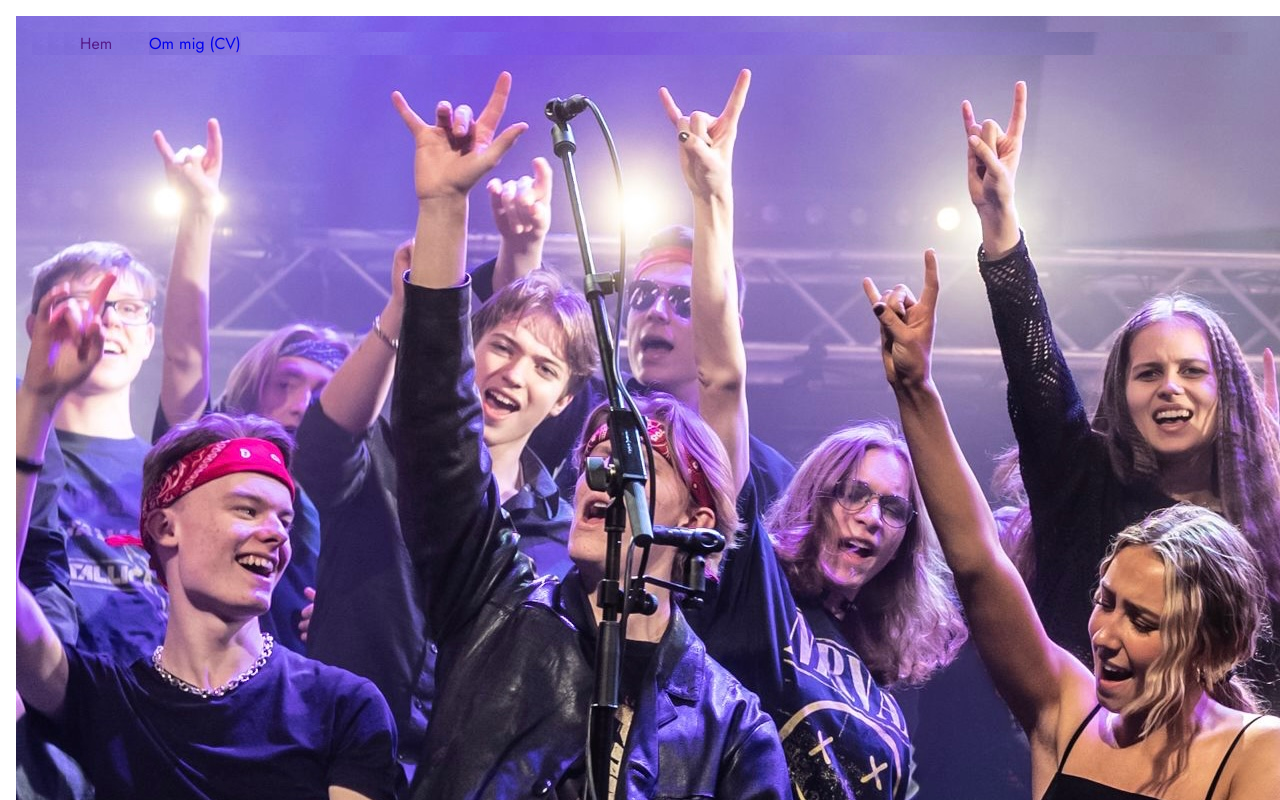
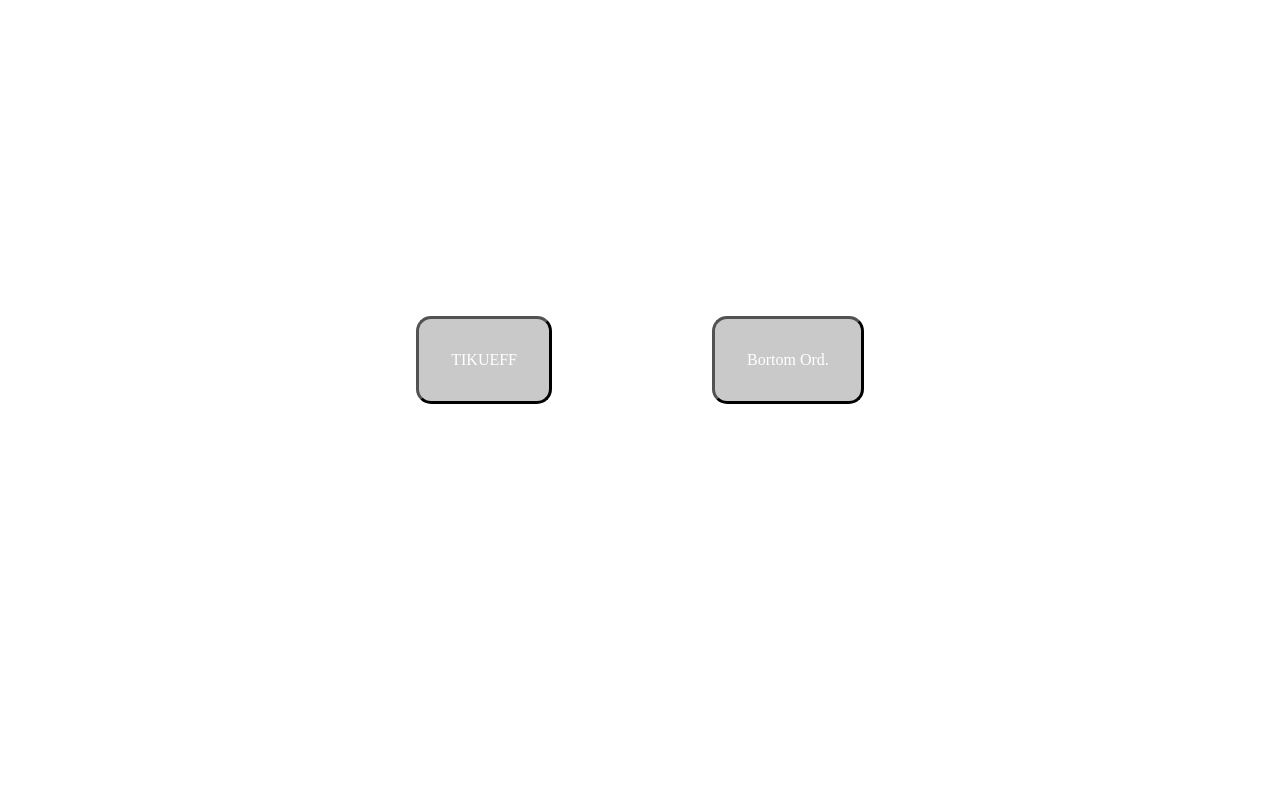
Before and after one commit to lenspeeks/lenspeeks.github.io, a plain HTML site: page index.html in a window 1280 px wide. Drawn offline with Linux system fonts and the light colour scheme.

Commit message:
updates ppl updates

```diff
--- a/assets/css/style.scss
+++ b/assets/css/style.scss
@@ -1,10 +1,22 @@
 @import url('https://fonts.googleapis.com/css2?family=Jost:ital,wght@0,100;0,200;0,300;0,400;0,500;0,600;0,700;0,800;0,900;1,100;1,200;1,300;1,400;1,500;1,600;1,700;1,800;1,900&display=swap');
 
 * {
-    font-family: Jost;
-    margin: 1rem;
-    padding: 0;
-    text-decoration: none;
-    background-image: url("/assets/images/grupp.jpg");
-    background-repeat: no-repeat;
+    padding: none;
+    margin: none;
 }
+.buttons {
+    display: flex;
+    justify-content: center;
+    gap: 10rem;
+    margin-top: 25%;
+    a {
+        padding: 2rem;
+        background-color: rgb(201, 201, 201);
+        border-color: rgb(82, 82, 82);
+        border-radius: 15px;
+        border-style: outset;
+
+        text-decoration: none;
+        color: white;
+    }
+}
--- a/index.html
+++ b/index.html
@@ -4,15 +4,13 @@
         <meta charset="UTF-8">
         <meta name="viewport" content="width=device-width, initial-scale=1.0">
         <title>Hem - Alvin Nyström</title>
-        <link rel="icon" type="image/x-icon" href="./assets/images/hogtalare.png">
+        <link rel="icon" type="image/x-icon" href="./assets/images/IMG_8140.png">
         <link rel="stylesheet" href="assets/css/style.css">
     </head>
     <body>
-        <div class="main">
-            <header>
-                <a href="">Hem</a>
-                <a href="./CV.html">Om mig (CV)</a>
-            </header>
+        <div class="buttons">
+            <a href="https://lenspeeks.github.io/tikueff/">TIKUEFF</a>
+            <a href="https://lenspeeks.github.io/techder/">Bortom Ord.</a>
         </div>
     </body>
 </html>
```
Also changed, not shown: assets/css/style.css, 1 other file.
